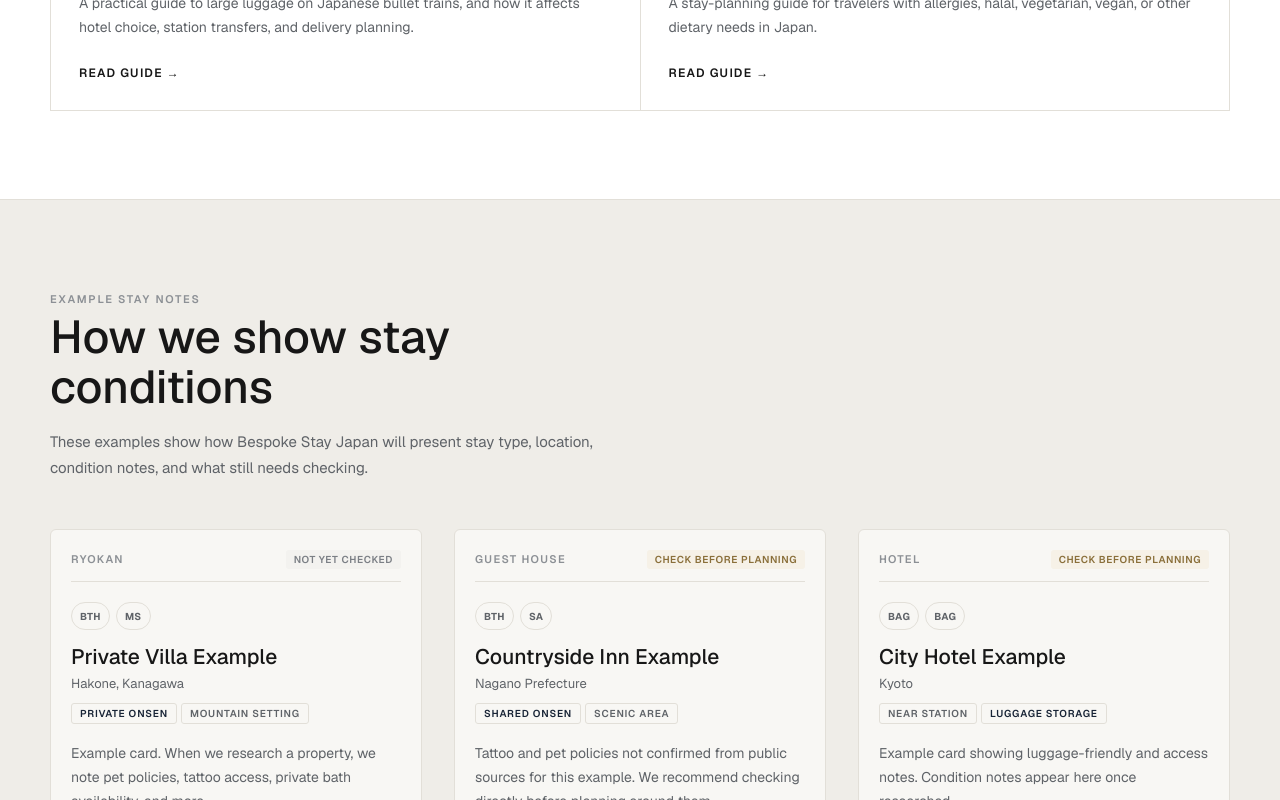
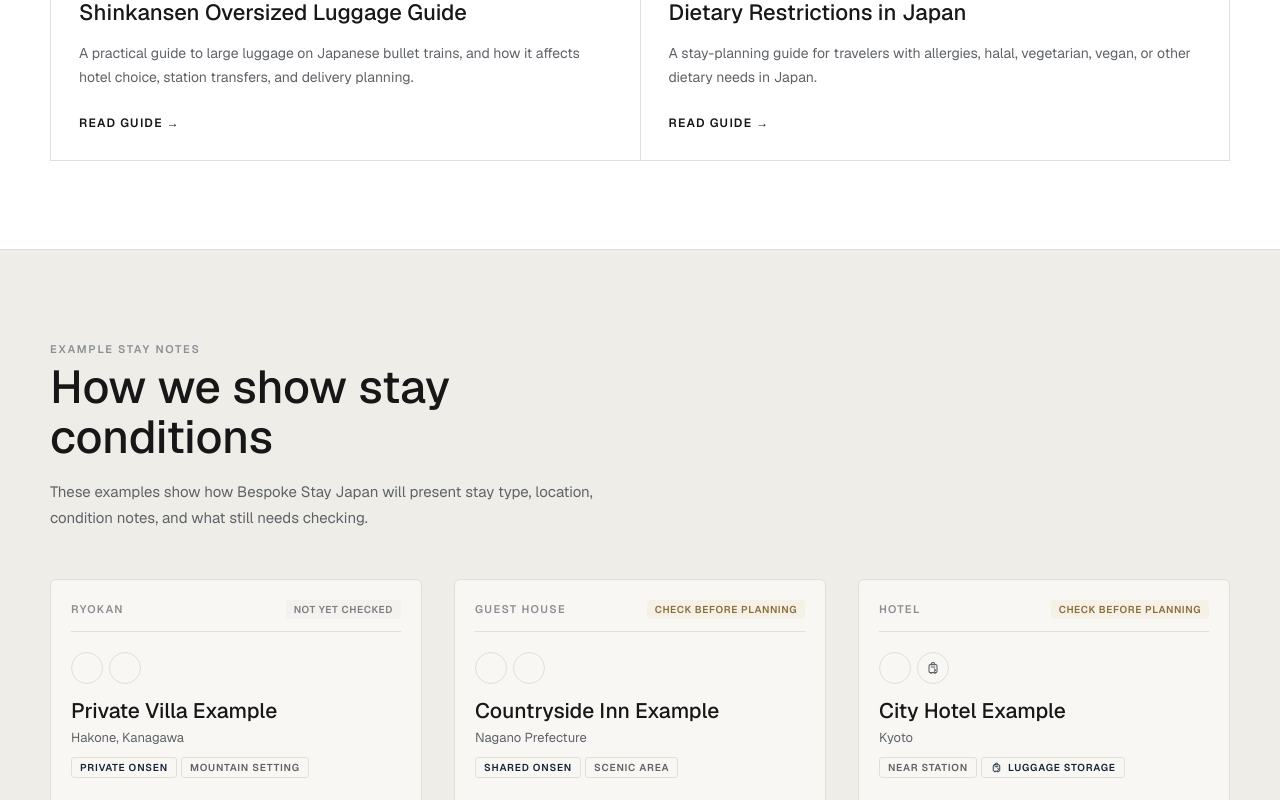
Before and after one commit to AMATSUGI-120/bespokestayjapan-mvp, a Next.js app: page / in a window 1280 px wide. Shown: the part 2772-3572 px from the top of the page. Built offline with nearby package versions, Linux system fonts and the light colour scheme; no server answers; the database is empty.

Commit message:
feat: add BSJ condition icon system

```diff
--- a/components/ConditionBrowser.tsx
+++ b/components/ConditionBrowser.tsx
@@ -1,5 +1,6 @@
 import Link from 'next/link';
 import type { CSSProperties } from 'react';
+import { ConditionIcon } from './ConditionIcon';
 
 export interface ConditionBrowserProps {
   className?: string;
@@ -204,6 +205,9 @@ export function ConditionBrowser({ className }: ConditionBrowserProps) {
                 <span style={entryNumStyle}>
                   {String(i + 1).padStart(2, '0')}
                 </span>
+                <span className="inline-flex h-7 w-7 items-center justify-center rounded-full border border-[var(--bsj-border)] text-[var(--bsj-text-muted)] transition-colors group-hover:border-[var(--bsj-border-strong)] group-hover:text-[var(--bsj-text)]">
+                  <ConditionIcon name={condition.id} width={15} height={15} />
+                </span>
                 <span style={entryLabelStyle}>{condition.label}</span>
               </div>
               <span
--- /dev/null
+++ b/components/ConditionIcon.tsx
@@ -0,0 +1,201 @@
+import type { SVGProps } from 'react';
+
+export type ConditionIconName =
+  | 'access-friendly'
+  | 'english-friendly'
+  | 'family-friendly'
+  | 'food-friendly'
+  | 'luggage-friendly'
+  | 'pet-friendly'
+  | 'private-bath'
+  | 'private-villa'
+  | 'self-catering'
+  | 'tattoo-consideration'
+  | 'tattoo-friendly';
+
+export interface ConditionIconProps extends Omit<SVGProps<SVGSVGElement>, 'name'> {
+  name: string;
+  title?: string;
+}
+
+const ICON_ALIASES: Record<string, ConditionIconName> = {
+  access: 'access-friendly',
+  'access-friendly': 'access-friendly',
+  english: 'english-friendly',
+  'english-friendly': 'english-friendly',
+  family: 'family-friendly',
+  'family-friendly': 'family-friendly',
+  food: 'food-friendly',
+  'food-friendly': 'food-friendly',
+  luggage: 'luggage-friendly',
+  'luggage-friendly': 'luggage-friendly',
+  pet: 'pet-friendly',
+  'pet-friendly': 'pet-friendly',
+  bath: 'private-bath',
+  'private-bath': 'private-bath',
+  villa: 'private-villa',
+  'private-villa': 'private-villa',
+  'private-villas': 'private-villa',
+  kitchen: 'self-catering',
+  'self-catering': 'self-catering',
+  tattoo: 'tattoo-friendly',
+  'tattoo-friendly': 'tattoo-friendly',
+  'tattoo-consideration': 'tattoo-consideration',
+};
+
+export function getConditionIconName(value: string): ConditionIconName | null {
+  const normalized = value
+    .trim()
+    .toLowerCase()
+    .replace(/&/g, ' ')
+    .replace(/[^a-z0-9]+/g, '-')
+    .replace(/^-|-$/g, '');
+
+  if (ICON_ALIASES[normalized]) return ICON_ALIASES[normalized];
+  if (normalized.includes('tattoo') && normalized.includes('consideration')) return 'tattoo-consideration';
+  if (normalized.includes('tattoo')) return 'tattoo-friendly';
+  if (normalized.includes('private') && normalized.includes('bath')) return 'private-bath';
+  if (normalized.includes('bath')) return 'private-bath';
+  if (normalized.includes('luggage') || normalized.includes('bag')) return 'luggage-friendly';
+  if (normalized.includes('kitchen') || normalized.includes('catering')) return 'self-catering';
+  if (normalized.includes('english') || normalized.includes('language')) return 'english-friendly';
+  if (normalized.includes('family') || normalized.includes('child')) return 'family-friendly';
+  if (normalized.includes('pet') || normalized.includes('dog') || normalized.includes('cat')) return 'pet-friendly';
+  if (normalized.includes('food') || normalized.includes('diet')) return 'food-friendly';
+  if (normalized.includes('access') || normalized.includes('elevator')) return 'access-friendly';
+  if (normalized.includes('villa') || normalized.includes('private-stay')) return 'private-villa';
+
+  return null;
+}
+
+export function ConditionIcon({
+  name,
+  title,
+  className,
+  ...props
+}: ConditionIconProps) {
+  const iconName = getConditionIconName(name);
+  if (!iconName) return null;
+
+  const common = {
+    className,
+    viewBox: '0 0 24 24',
+    fill: 'none',
+    stroke: 'currentColor',
+    strokeWidth: 1.65,
+    strokeLinecap: 'round' as const,
+    strokeLinejoin: 'round' as const,
+    'aria-hidden': title ? undefined : true,
+    role: title ? 'img' : undefined,
+    ...props,
+  };
+
+  return (
+    <svg {...common}>
+      {title ? <title>{title}</title> : null}
+      {iconName === 'tattoo-friendly' ? (
+        <>
+          <path d="M9 5.8c2.7-.7 5.4.9 6.1 3.6l1.2 4.7c.5 2-.6 4-2.6 4.5l-1.6.4c-2 .5-4-.7-4.5-2.7L6.4 12c-.7-2.7.9-5.5 2.6-6.2Z" />
+          <path d="M10.1 10.4c1.2-.8 2.9-.4 3.6.9" />
+          <path d="M10.4 13.7c.9.6 2.2.5 3-.3" />
+          <path d="m15.9 5.4 1.2 1.2 2.3-2.6" />
+        </>
+      ) : null}
+      {iconName === 'tattoo-consideration' ? (
+        <>
+          <path d="M9 5.8c2.7-.7 5.4.9 6.1 3.6l1.2 4.7c.5 2-.6 4-2.6 4.5l-1.6.4c-2 .5-4-.7-4.5-2.7L6.4 12c-.7-2.7.9-5.5 2.6-6.2Z" />
+          <path d="M10.1 10.4c1.2-.8 2.9-.4 3.6.9" />
+          <path d="M10.4 13.7c.9.6 2.2.5 3-.3" />
+          <path d="M18.3 5.2c0-1 .7-1.7 1.7-1.7s1.7.6 1.7 1.5c0 1.4-1.6 1.4-1.6 2.6" />
+          <path d="M20.1 10.2h.01" />
+        </>
+      ) : null}
+      {iconName === 'private-bath' ? (
+        <>
+          <path d="M5 11.5h14v2.8a4.2 4.2 0 0 1-4.2 4.2H9.2A4.2 4.2 0 0 1 5 14.3v-2.8Z" />
+          <path d="M7.3 18.5 6.5 21" />
+          <path d="m16.7 18.5.8 2.5" />
+          <path d="M7.2 11.5V7.8c0-1.3 1-2.3 2.3-2.3H11" />
+          <path d="M10.8 5.5c0-1.1.9-2 2-2h1" />
+          <path d="M15.7 8.2h3.2v3.3" />
+          <path d="M18.9 8.2 15.5 12" />
+        </>
+      ) : null}
+      {iconName === 'luggage-friendly' ? (
+        <>
+          <rect x="6" y="7" width="12" height="12" rx="2" />
+          <path d="M9.5 7V5.7c0-1 .8-1.7 1.7-1.7h1.6c.9 0 1.7.7 1.7 1.7V7" />
+          <path d="M9 19v1.2" />
+          <path d="M15 19v1.2" />
+          <path d="M9.3 10.5h5.4" />
+          <path d="m14 13.2 2 2-2 2" />
+        </>
+      ) : null}
+      {iconName === 'self-catering' ? (
+        <>
+          <path d="M6 4v7" />
+          <path d="M9 4v7" />
+          <path d="M6 8h3" />
+          <path d="M7.5 11v9" />
+          <path d="M15.5 4c1.4 1.3 2.2 3.1 2.2 5.2v1.9h-4.4V9.2c0-2.1.8-3.9 2.2-5.2Z" />
+          <path d="M15.5 11.1V20" />
+        </>
+      ) : null}
+      {iconName === 'pet-friendly' ? (
+        <>
+          <path d="M8.1 10.9c.8-2.2 2.3-3.4 3.9-3.4s3.1 1.2 3.9 3.4l.9 2.4c.7 1.8-.6 3.7-2.6 3.7-.8 0-1.5-.3-2.2-.8-.7.5-1.4.8-2.2.8-2 0-3.3-1.9-2.6-3.7l.9-2.4Z" />
+          <path d="M6.2 8.6c.9 0 1.6-.9 1.6-2s-.7-2-1.6-2-1.6.9-1.6 2 .7 2 1.6 2Z" />
+          <path d="M17.8 8.6c.9 0 1.6-.9 1.6-2s-.7-2-1.6-2-1.6.9-1.6 2 .7 2 1.6 2Z" />
+          <path d="M10 6.5c.8 0 1.4-.8 1.4-1.8S10.8 3 10 3s-1.4.8-1.4 1.7S9.2 6.5 10 6.5Z" />
+          <path d="M14 6.5c.8 0 1.4-.8 1.4-1.8S14.8 3 14 3s-1.4.8-1.4 1.7.6 1.8 1.4 1.8Z" />
+        </>
+      ) : null}
+      {iconName === 'english-friendly' ? (
+        <>
+          <path d="M4.5 6.2h9.2v7.2H8.2l-3.7 3.2V6.2Z" />
+          <path d="M10.6 15.2h5.2l3.7 3.2V8.9h-3.6" />
+          <path d="M7.2 9.1h3.8" />
+          <path d="M7.2 11.3h2.4" />
+        </>
+      ) : null}
+      {iconName === 'family-friendly' ? (
+        <>
+          <circle cx="9" cy="7" r="2" />
+          <circle cx="16.2" cy="8.4" r="1.6" />
+          <path d="M5.7 18.8v-3.1A3.3 3.3 0 0 1 9 12.4a3.3 3.3 0 0 1 3.3 3.3v3.1" />
+          <path d="M13.8 18.8v-2.4c0-1.7 1.1-3 2.6-3s2.6 1.3 2.6 3v2.4" />
+        </>
+      ) : null}
+      {iconName === 'food-friendly' ? (
+        <>
+          <path d="M6.5 4v7" />
+          <path d="M9.5 4v7" />
+          <path d="M6.5 7.5h3" />
+          <path d="M8 11v9" />
+          <path d="M17 5c-3.2.4-5.3 2.5-5.3 5.5 3.2.2 5.8-1.9 6.3-5.3L17 5Z" />
+          <path d="M12.4 10.1c1.7.5 3.6 2.2 4.4 4.4" />
+        </>
+      ) : null}
+      {iconName === 'access-friendly' ? (
+        <>
+          <path d="M7 4.5h8.5a2.5 2.5 0 0 1 2.5 2.5v10a2.5 2.5 0 0 1-2.5 2.5H7A2.5 2.5 0 0 1 4.5 17V7A2.5 2.5 0 0 1 7 4.5Z" />
+          <path d="M8 8.2h8" />
+          <path d="M9.3 11.8h5.4" />
+          <path d="M10.8 15.2h2.4" />
+          <path d="m15.7 15.6 1.6 1.6 2.5-3" />
+        </>
+      ) : null}
+      {iconName === 'private-villa' ? (
+        <>
+          <path d="M4.5 11.1 12 5l7.5 6.1" />
+          <path d="M6.5 10.2v8.3h11v-8.3" />
+          <path d="M10 18.5v-5h4v5" />
+          <path d="M4.5 18.5h15" />
+          <path d="M16.5 5.8v2.6" />
+        </>
+      ) : null}
+    </svg>
+  );
+}
+
+export default ConditionIcon;
--- a/components/ConditionTag.tsx
+++ b/components/ConditionTag.tsx
@@ -1,5 +1,6 @@
 import Link from 'next/link';
 import type { CSSProperties } from 'react';
+import { ConditionIcon } from './ConditionIcon';
 
 export type ConditionTagVariant = 'facility' | 'access' | 'stay-type';
 
@@ -39,6 +40,7 @@ export function ConditionTag({
   const style: CSSProperties = {
     display: 'inline-flex',
     alignItems: 'center',
+    gap: '5px',
     width: 'fit-content',
     padding: '3px 8px',
     borderRadius: '3px',
@@ -75,6 +77,7 @@ export function ConditionTag({
           .join(' ')}
         style={linkStyle}
       >
+        <ConditionIcon name={label} width={13} height={13} aria-hidden="true" />
         {label}
       </Link>
     );
@@ -82,6 +85,7 @@ export function ConditionTag({
 
   return (
     <span className={className} style={style}>
+      <ConditionIcon name={label} width={13} height={13} aria-hidden="true" />
       {label}
     </span>
   );
--- a/components/PropertyCard.tsx
+++ b/components/PropertyCard.tsx
@@ -1,6 +1,7 @@
 import type { CSSProperties } from 'react';
 import { VerificationBadge, VerificationVariant } from './VerificationBadge';
 import { ConditionTag, ConditionTagVariant } from './ConditionTag';
+import { ConditionIcon } from './ConditionIcon';
 
 interface ConditionTagData {
   label: string;
@@ -141,13 +142,9 @@ const conditionIconStyle: CSSProperties = {
   borderRadius: '999px',
   color: 'var(--bsj-text-muted)',
   display: 'inline-flex',
-  fontSize: '10px',
-  fontWeight: 700,
-  height: '28px',
+  height: '32px',
   justifyContent: 'center',
-  letterSpacing: '0.04em',
-  minWidth: '28px',
-  padding: '0 8px',
+  width: '32px',
 };
 
 const referenceStyle: CSSProperties = {
@@ -162,31 +159,6 @@ const referenceStyle: CSSProperties = {
 
 function getDisplayName(name: string): string {
   return name.split(/\s+—\s+/)[0]?.trim() || name;
-}
-
-function getConditionCode(label: string): string {
-  const normalized = label.toLowerCase();
-
-  if (normalized.includes('tattoo')) return 'TAT';
-  if (normalized.includes('bath') || normalized.includes('onsen')) return 'BTH';
-  if (normalized.includes('luggage') || normalized.includes('station')) return 'BAG';
-  if (normalized.includes('kitchen') || normalized.includes('catering')) return 'KIT';
-  if (normalized.includes('english')) return 'EN';
-  if (normalized.includes('family') || normalized.includes('child')) return 'FAM';
-  if (normalized.includes('pet') || normalized.includes('dog') || normalized.includes('cat')) return 'PET';
-  if (normalized.includes('food') || normalized.includes('diet')) return 'FOOD';
-  if (normalized.includes('access') || normalized.includes('elevator')) return 'ACC';
-  if (normalized.includes('villa')) return 'VIL';
-
-  return label
-    .replace(/[^a-zA-Z0-9\s-]/g, '')
-    .split(/[\s-]+/)
-    .filter(Boolean)
-    .slice(0, 2)
-    .map((part) => part[0])
-    .join('')
-    .toUpperCase()
-    .slice(0, 3) || 'ST';
 }
 
 export function PropertyCard({
@@ -207,7 +179,7 @@ export function PropertyCard({
   const trimmedGoodToKnow = goodToKnow?.trim();
   const trimmedBestFor = bestFor?.trim();
   const trimmedReferenceLabel = referenceLabel?.trim();
-  const conditionCodes = tags.slice(0, 4).map((tag) => getConditionCode(tag.label));
+  const iconTags = tags.slice(0, 4);
   const displayName = getDisplayName(name);
 
   return (
@@ -224,11 +196,11 @@ export function PropertyCard({
           <VerificationBadge variant={verificationVariant} />
         </div>
 
-        {conditionCodes.length > 0 && (
+        {iconTags.length > 0 && (
           <div className="mt-5 flex flex-wrap gap-1.5" aria-hidden="true">
-            {conditionCodes.map((code, index) => (
-              <span key={`${code}-${index}`} style={conditionIconStyle}>
-                {code}
+            {iconTags.map((tag, index) => (
+              <span key={`${tag.label}-${index}`} style={conditionIconStyle}>
+                <ConditionIcon name={tag.label} width={16} height={16} />
               </span>
             ))}
           </div>
```
Also changed, not shown: 1 other file (tests, documents, lock files or other folders).
